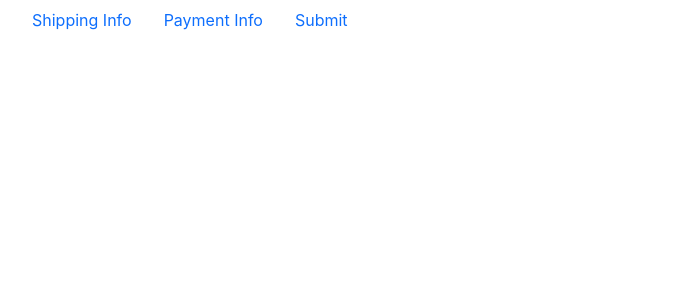
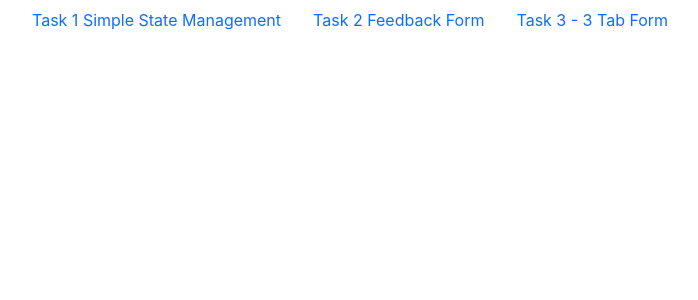
Before and after one commit to dhruv-rana98/bookeventz, a React (Create React App) app: page / in a window 1280 px wide. Shown: the top 300 px of the page, without its empty margins (66-764 px from the left). Built offline with nearby package versions, Linux system fonts and the light colour scheme.

Commit message:
All the routing setup is completed and is working

```diff
--- a/src/App.js
+++ b/src/App.js
@@ -5,6 +5,7 @@ import StateCounter from "./components/StateCounter";
 import FeedbackForm from "./components/FeedbackForm";
 import SubmitForm from "./components/SubmitForm";
 import OrderContext from "./store/OrderContext";
+import { Switch, Route, NavLink } from "react-router-dom";
 function App() {
   const [shippingInfo, setShippingInfo] = useState([]);
   const [paymentInfo, setPaymentInfo] = useState([]);
@@ -28,6 +29,49 @@ function App() {
           setPaymentInfo: onPaymentInfoHandler,
         }}
       >
+        <div className="container">
+          <ul className="nav nav-pills">
+            <li className="nav-item">
+              <NavLink
+                className="nav-link"
+                activeClassName=" nav-link active"
+                aria-current="page"
+                to="/counter"
+              >
+                Task 1 Simple State Management
+              </NavLink>
+            </li>
+            <li className="nav-item">
+              <NavLink
+                className="nav-link"
+                activeClassName=" nav-link active"
+                to="/feedbackform"
+              >
+                Task 2 Feedback Form
+              </NavLink>
+            </li>
+            <li className="nav-item">
+              <NavLink
+                className="nav-link"
+                activeClassName=" nav-link active"
+                to="/submit-form"
+              >
+                Task 3 - 3 Tab Form
+              </NavLink>
+            </li>
+          </ul>
+          <Switch>
+            <Route path="/counter" exact>
+              <StateCounter />
+            </Route>
+            <Route path="/feedbackform" exact>
+              <FeedbackForm />
+            </Route>
+            <Route path="/submit-form">
+              <SubmitForm />
+            </Route>
+          </Switch>
+        </div>
         {/* <header className="App-header">
           <img src={logo} className="App-logo" alt="logo" />
           <p>
@@ -44,7 +88,6 @@ function App() {
         </header> */}
         {/* <StateCounter />
       <FeedbackForm /> */}
-        <SubmitForm />
       </OrderContext.Provider>
     </div>
   );
--- a/src/components/SubmitForm.js
+++ b/src/components/SubmitForm.js
@@ -12,7 +12,7 @@ const SubmitForm = () => {
             className="nav-link"
             activeClassName=" nav-link active"
             aria-current="page"
-            to="/shipping-info"
+            to="/submit-form/shipping-info"
           >
             Shipping Info
           </NavLink>
@@ -21,7 +21,7 @@ const SubmitForm = () => {
           <NavLink
             className="nav-link"
             activeClassName=" nav-link active"
-            to="/payment-info"
+            to="/submit-form/payment-info"
           >
             Payment Info
           </NavLink>
@@ -30,23 +30,21 @@ const SubmitForm = () => {
           <NavLink
             className="nav-link"
             activeClassName=" nav-link active"
-            to="/submit"
+            to="/submit-form/submit"
           >
             Submit
           </NavLink>
         </li>
       </ul>
-      <Switch>
-        <Route path="/shipping-info" exact>
+      <Route path="/submit-form/shipping-info" exact>
         <ShippingInfo />
       </Route>
-        <Route path="/payment-info" exact>
+      <Route path="/submit-form/payment-info" exact>
         <PaymentInfo />
       </Route>
-        <Route path="/submit" exact>
+      <Route path="/submit-form/submit" exact>
         <FinalForm />
       </Route>
-      </Switch>
     </div>
   );
 };
```
Lines whose indentation alone changed are shown as unchanged.
